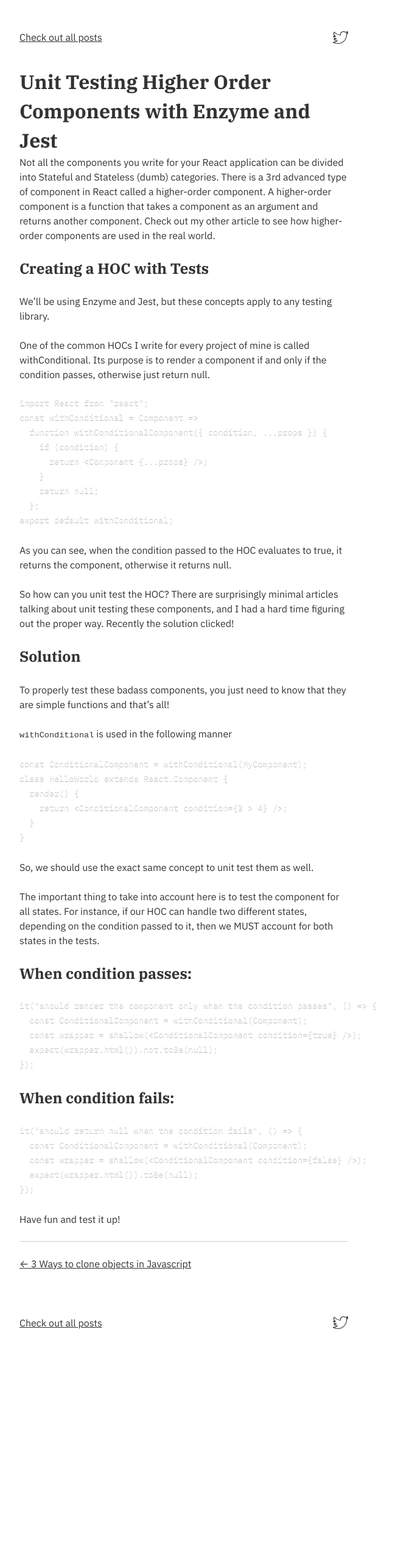
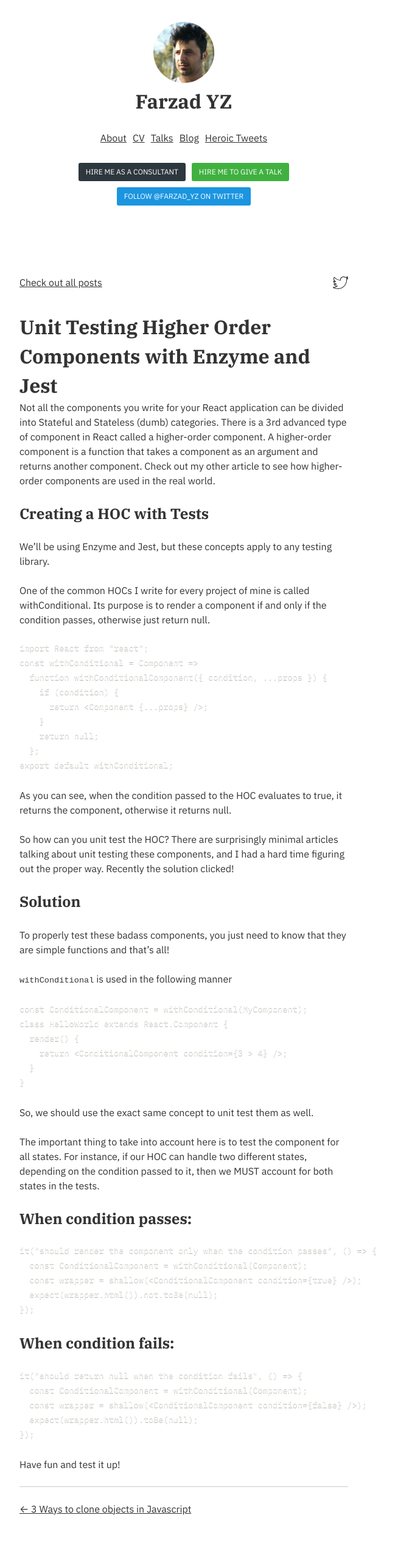
Before and after one commit to farskid/farzadyz.com, a Gatsby site: page /unit-testing-higher-order-components-in-react-using-jest-and-enzyme/ in a window 1280 px wide. Shown: the top 2543 px of the page at 61% size, without its empty margins (338-987 px from the left). Before the commit the page ends 2254 px from the top, so only its background shows below. Built offline with nearby package versions, Linux system fonts and the light colour scheme; Gatsby itself is replaced by a stand-in of ours; some packages are replaced by stand-ins of ours; code samples lack their colours.

Commit message:
site header and custom SEO on blog post

```diff
--- a/src/components/Layout.js
+++ b/src/components/Layout.js
@@ -5,7 +5,7 @@ import SEO from "../components/Seo";
 
 class Layout extends React.Component {
   render() {
-    const { children, title, description } = this.props;
+    const { children, title, description, CustomSEO } = this.props;
 
     return (
       <div
@@ -16,6 +16,9 @@ class Layout extends React.Component {
           padding: `${rhythm(1.5)} ${rhythm(3 / 4)}`
         }}
       >
+        {!!CustomSEO ? (
+          <CustomSEO />
+        ) : (
           <SEO
             title={title}
             description={description}
@@ -51,6 +54,7 @@ class Layout extends React.Component {
               `dev rel`
             ]}
           />
+        )}
         {children}
       </div>
     );
--- a/src/templates/blog-post.js
+++ b/src/templates/blog-post.js
@@ -1,10 +1,10 @@
 import React from "react";
 import { Link, graphql } from "gatsby";
-
-import Bio from "../components/Bio";
 import Layout from "../components/Layout";
 import SEO from "../components/Seo";
 import { rhythm, scale } from "../utils/typography";
+import { SiteHeader } from "../components/SiteHeader";
+import { buttons } from "../constants";
 import { BlogShareBar } from "../components/BlogShareBar";
 import "./blogPost.css";
 
@@ -21,21 +21,54 @@ class BlogPostTemplate extends React.Component {
     } = this.props;
     const post = markdownRemark;
     const siteTitle = siteMetadata.title;
+    const siteDescription = siteMetadata.description;
+    const author = siteMetadata.author;
+    const social = siteMetadata.social;
     const { previous, next } = pageContext;
 
     return (
       <Layout
-        location={location}
         title={siteTitle}
-        author={siteMetadata.author}
-        avatar={avatar}
-        hasNavbar={true}
+        description={siteDescription}
+        CustomSEO={() => (
+          <SEO
+            title={post.frontmatter.title}
+            description={post.excerpt}
+            keywords={post.frontmatter.tags.split(" ")}
+          />
+        )}
       >
-        <SEO
-          title={post.frontmatter.title}
-          description={post.excerpt}
-          keywords={post.frontmatter.tags.split(" ")}
-        />
+        <SiteHeader siteMetadata={siteMetadata} author={author} avatar={avatar}>
+          <SiteHeader.Avatar
+            avatar={avatar.childImageSharp.fixed}
+            author={author}
+          />
+          <h1>{author}</h1>
+          <nav style={{ marginBottom: rhythm(1) }}>
+            <SiteHeader.Navbar />
+          </nav>
+          <div>
+            <SiteHeader.Button
+              href="mailto:farskid@gmail.com?subject=We'd like to hire you as a consultant"
+              color={buttons.black}
+            >
+              Hire Me as a Consultant
+            </SiteHeader.Button>
+            <SiteHeader.Button
+              href="mailto:farskid@gmail.com?subject=We'd like to hire you to give a talk for us"
+              color={buttons.green}
+            >
+              Hire Me to give a Talk
+            </SiteHeader.Button>
+            <SiteHeader.Button
+              href="https://twitter.com/intent/follow?original_referer=http%3A%2F%2Flocalhost%3A8000%2F&amp;amplref_src=twsrc%5Etfw&amp;screen_name=farzad_yz&amp;tw_p=followbutton"
+              external={true}
+              color={buttons.blue}
+            >
+              Follow {social.twitterHandle} on Twitter
+            </SiteHeader.Button>
+          </div>
+        </SiteHeader>
         <BlogShareBar
           title={post.frontmatter.title}
           tags={post.frontmatter.tags}
@@ -58,23 +91,30 @@ class BlogPostTemplate extends React.Component {
         <ul
           style={{
             display: `flex`,
-            flexWrap: `wrap`,
-            justifyContent: `space-between`,
+            flexDirection: "column",
             listStyle: `none`,
             padding: 0,
             margin: 0
           }}
         >
           {previous && (
-            <li style={{ flex: 1 }}>
-              <Link to={previous.fields.slug} rel="prev">
+            <li>
+              <Link
+                to={previous.fields.slug}
+                rel="prev"
+                style={{ display: "block" }}
+              >
                 ← {previous.frontmatter.title}
               </Link>
             </li>
           )}
           {next && (
-            <li style={{ flex: 1 }}>
-              <Link to={next.fields.slug} rel="next">
+            <li>
+              <Link
+                to={next.fields.slug}
+                rel="next"
+                style={{ display: "block" }}
+              >
                 {next.frontmatter.title} →
               </Link>
             </li>
@@ -100,6 +140,9 @@ export const pageQuery = graphql`
       siteMetadata {
         title
         author
+        social {
+          twitterHandle
+        }
       }
     }
     avatar: file(absolutePath: { regex: "/profile-pic.jpg/" }) {
```
Lines whose indentation alone changed are shown as unchanged.
